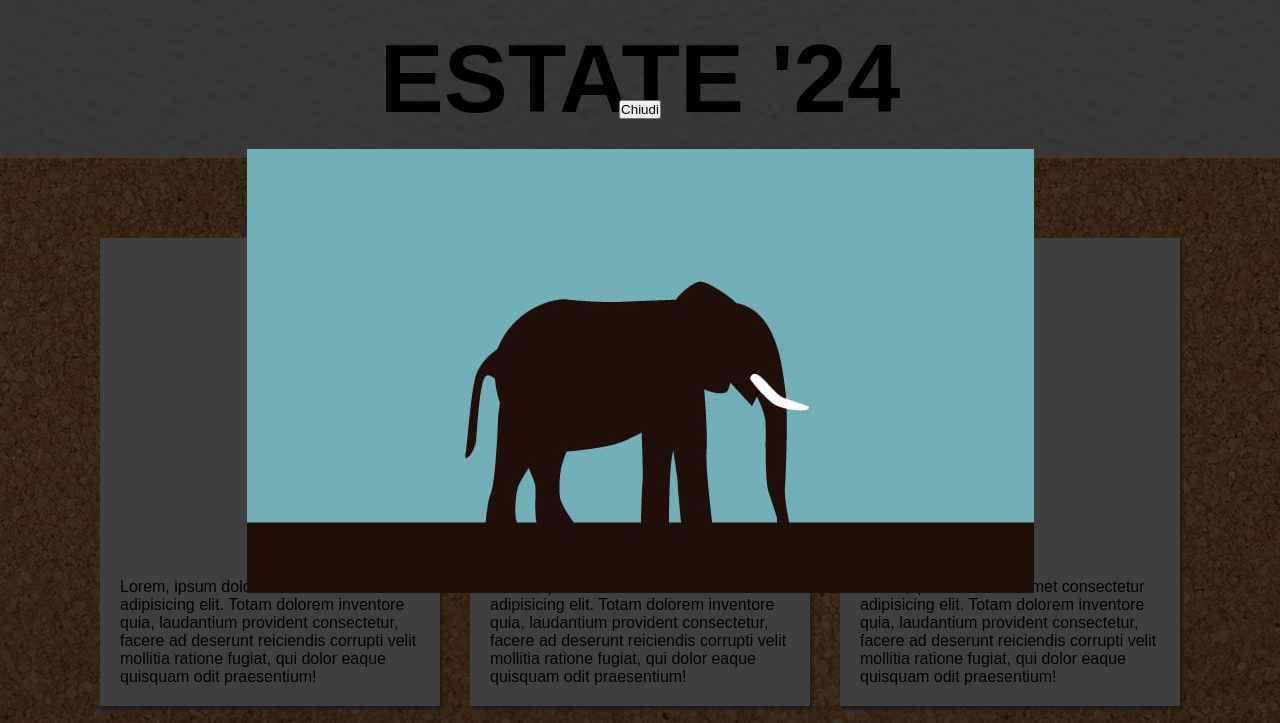
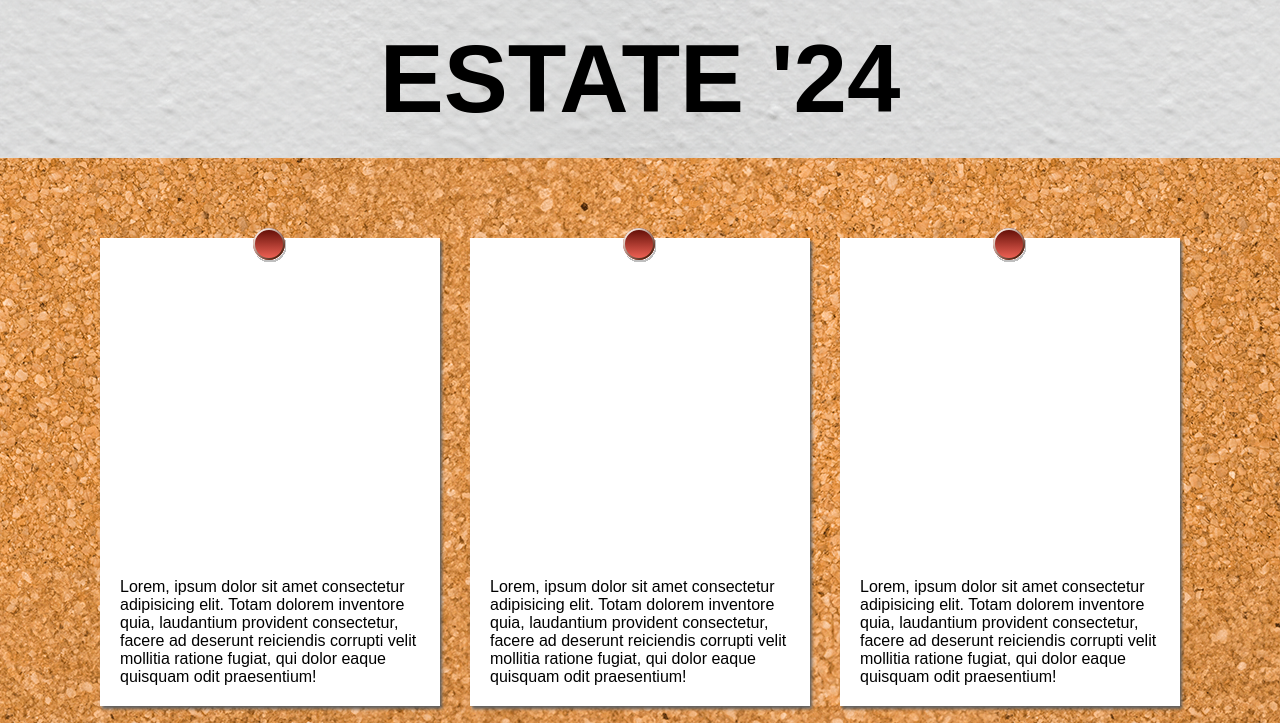
Before and after one commit to defendimattia/js-photo-blog, a plain HTML site: page index.html in a window 1280 px wide. Shown: the top 723 px of the page. Drawn offline with nearby package versions, Linux system fonts and the light colour scheme; no server answers; a web font is replaced by a local one.

Commit message:
fix: overlay

```diff
--- a/index.html
+++ b/index.html
@@ -110,7 +110,7 @@
 
     </main>
 
-    <div id="overlay-container">
+    <div class= "hidden" id="overlay-container">
             <button>Chiudi</button>
             <img src="img/test-img.jpg" alt="">
     </div>
```
